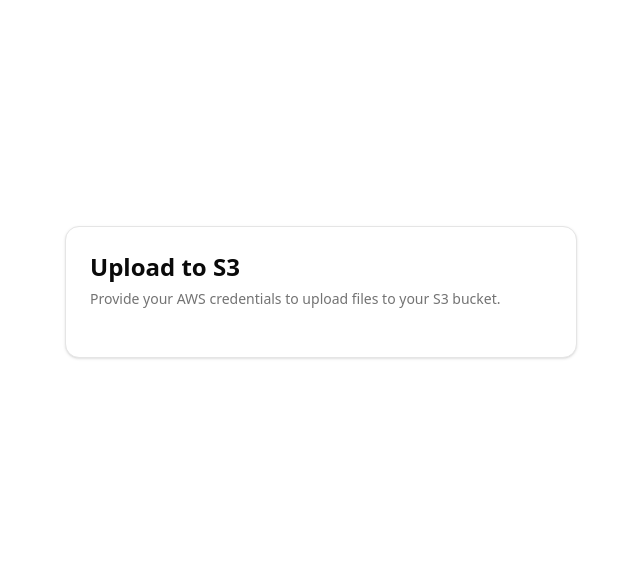
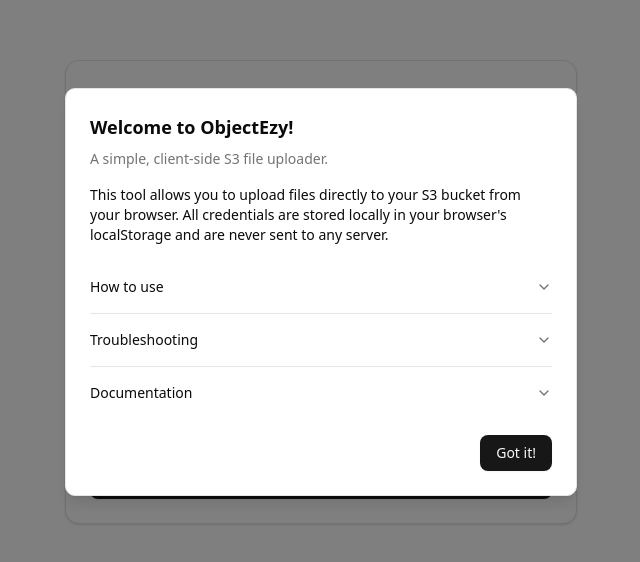
Before and after one commit to unlux/ObjectEasy, a Next.js app: page / in a window 1280 px wide. Shown: the part 108-670 px from the top of the page, without its empty margins (319-959 px from the left). Built offline with nearby package versions, Linux system fonts and the light colour scheme.

Commit message:
Enhance UploadPage and UploadHistory components with improved credential handling and copy functionality

```diff
--- a/src/app/page.tsx
+++ b/src/app/page.tsx
@@ -10,6 +10,13 @@ import {
 import { Input } from "@/components/ui/input";
 import { Label } from "@/components/ui/label";
 import { Button } from "@/components/ui/button";
+import {
+  Select,
+  SelectContent,
+  SelectItem,
+  SelectTrigger,
+  SelectValue,
+} from "@/components/ui/select";
 import { InfoModal } from "@/components/InfoModal";
 import { UploadHistory } from "@/components/UploadHistory";
 import { uploadFile } from "@/lib/s3";
@@ -71,6 +78,11 @@ const UploadPage = () => {
       setCredentialsStored(true);
     }
 
+    const hasSeenModal = localStorage.getItem("hasSeenModal");
+    if (!hasSeenModal) {
+      setIsModalOpen(true);
+    }
+
     const storedHistory = localStorage.getItem("uploadHistory");
     if (storedHistory) {
       setUploadHistory(JSON.parse(storedHistory));
@@ -93,6 +105,7 @@ const UploadPage = () => {
     setError(null);
     setSuccess(null);
 
+    try {
       const result = await uploadFile(
         { accessKeyId, secretAccessKey, region },
         bucketName,
@@ -110,23 +123,49 @@ const UploadPage = () => {
       } else {
         setError(result.error);
       }
+    } catch (error: any) {
+      setError(error.message);
+    } finally {
+      setUploading(false);
+    }
+  };
 
-    setUploading(false);
+  const handleSaveCredentials = () => {
+    if (!accessKeyId || !secretAccessKey || !bucketName || !region) {
+      setError("All credential fields must be filled to save.");
+      return;
+    }
+    localStorage.setItem("accessKeyId", accessKeyId);
+    localStorage.setItem("secretAccessKey", secretAccessKey);
+    localStorage.setItem("bucketName", bucketName);
+    localStorage.setItem("region", region);
+    setCredentialsStored(true);
+    setError(null);
+  };
+
+  const clearCredentials = () => {
+    localStorage.removeItem("accessKeyId");
+    localStorage.removeItem("secretAccessKey");
+    localStorage.removeItem("bucketName");
+    localStorage.removeItem("region");
+    setAccessKeyId("");
+    setSecretAccessKey("");
+    setBucketName("");
+    setRegion("");
+    setCredentialsStored(false);
+  };
+
+  const editCredentials = () => {
+    setCredentialsStored(false);
+  };
+
+  const handleClearHistory = () => {
+    setUploadHistory([]);
+    localStorage.removeItem("uploadHistory");
   };
 
   const handleModalClose = () => {
     setIsModalOpen(false);
-  };
-
-  const copyToClipboard = (text: string) => {
-    navigator.clipboard.writeText(text);
-    setSuccess("Copied to clipboard!");
-  };
-
-  // Re-added handleClearHistory function to resolve the error
-  const handleClearHistory = () => {
-    setUploadHistory([]);
-    localStorage.removeItem("uploadHistory");
   };
 
   return (
@@ -142,8 +181,65 @@ const UploadPage = () => {
           </CardDescription>
         </CardHeader>
         <CardContent className="space-y-4">
+          {!credentialsStored && (
+            <>
+              <div className="space-y-2">
+                <Label>AWS Access Key ID</Label>
+                <Input
+                  type="text"
+                  value={accessKeyId}
+                  onChange={(e) => setAccessKeyId(e.target.value.trim())}
+                />
+              </div>
+              <div className="space-y-2">
+                <Label>AWS Secret Access Key</Label>
+                <Input
+                  type="text"
+                  value={secretAccessKey}
+                  onChange={(e) => setSecretAccessKey(e.target.value.trim())}
+                />
+              </div>
+              <div className="space-y-2">
+                <Label>S3 Bucket Name</Label>
+                <Input
+                  value={bucketName}
+                  onChange={(e) => setBucketName(e.target.value.trim())}
+                />
+              </div>
+              <div className="space-y-2">
+                <Label>AWS Region</Label>
+                <Select
+                  value={region}
+                  onValueChange={(value) => setRegion(value.trim())}
+                >
+                  <SelectTrigger>
+                    <SelectValue placeholder="Select a region" />
+                  </SelectTrigger>
+                  <SelectContent>
+                    {awsRegions.map((r) => (
+                      <SelectItem key={r} value={r}>
+                        {r}
+                      </SelectItem>
+                    ))}
+                  </SelectContent>
+                </Select>
+              </div>
+              <Button onClick={handleSaveCredentials} className="w-full">
+                Save Credentials
+              </Button>
+            </>
+          )}
+
           {credentialsStored && (
             <>
+              <div className="flex space-x-2">
+                <Button onClick={editCredentials} variant="outline">
+                  Edit
+                </Button>
+                <Button onClick={clearCredentials} variant="destructive">
+                  Clear
+                </Button>
+              </div>
               <div className="space-y-2">
                 <Label>File</Label>
                 <Input type="file" onChange={handleFileChange} />
@@ -155,14 +251,9 @@ const UploadPage = () => {
               >
                 {uploading ? "Uploading..." : "Upload"}
               </Button>
-              <Button
-                onClick={() => copyToClipboard("Your URL here")}
-                className="w-full"
-              >
-                Copy
-              </Button>
             </>
           )}
+
           {error && <p className="text-red-500 text-sm">{error}</p>}
           {success && <p className="text-green-500 text-sm">{success}</p>}
         </CardContent>
--- a/src/components/UploadHistory.tsx
+++ b/src/components/UploadHistory.tsx
@@ -21,11 +21,15 @@ export function UploadHistory({
   onClearHistory,
 }: UploadHistoryProps) {
   const [error, setError] = useState<string | null>(null);
+  const [copiedIndex, setCopiedIndex] = useState<number | null>(null);
 
-  const handleGetUrl = async (item: {
-    fileName: string;
-    bucketName: string;
-  }) => {
+  const handleCopyUrl = async (
+    item: {
+      fileName: string;
+      bucketName: string;
+    },
+    index: number
+  ) => {
     setError(null);
     const { url, error: downloadError } = await getDownloadUrl(
       credentials,
@@ -36,7 +40,9 @@ export function UploadHistory({
     if (downloadError) {
       setError(downloadError);
     } else if (url) {
-      window.open(url, "_blank");
+      navigator.clipboard.writeText(url);
+      setCopiedIndex(index);
+      setTimeout(() => setCopiedIndex(null), 2000);
     }
   };
 
@@ -57,9 +63,9 @@ export function UploadHistory({
       <CardContent>
         {error && <p className="text-red-500 text-sm mb-4">{error}</p>}
         <ul className="space-y-2">
-          {history.map((item) => (
+          {history.map((item, index) => (
             <li
-              key={`${item.bucketName}-${item.fileName}`}
+              key={`${item.bucketName}-${item.fileName}-${index}`}
               className="flex justify-between items-center"
             >
               <span
@@ -71,9 +77,9 @@ export function UploadHistory({
               <Button
                 variant="secondary"
                 size="sm"
-                onClick={() => handleGetUrl(item)}
+                onClick={() => handleCopyUrl(item, index)}
               >
-                Get URL
+                {copiedIndex === index ? "Copied!" : "Copy"}
               </Button>
             </li>
           ))}
```
Lines whose indentation alone changed are shown as unchanged.
